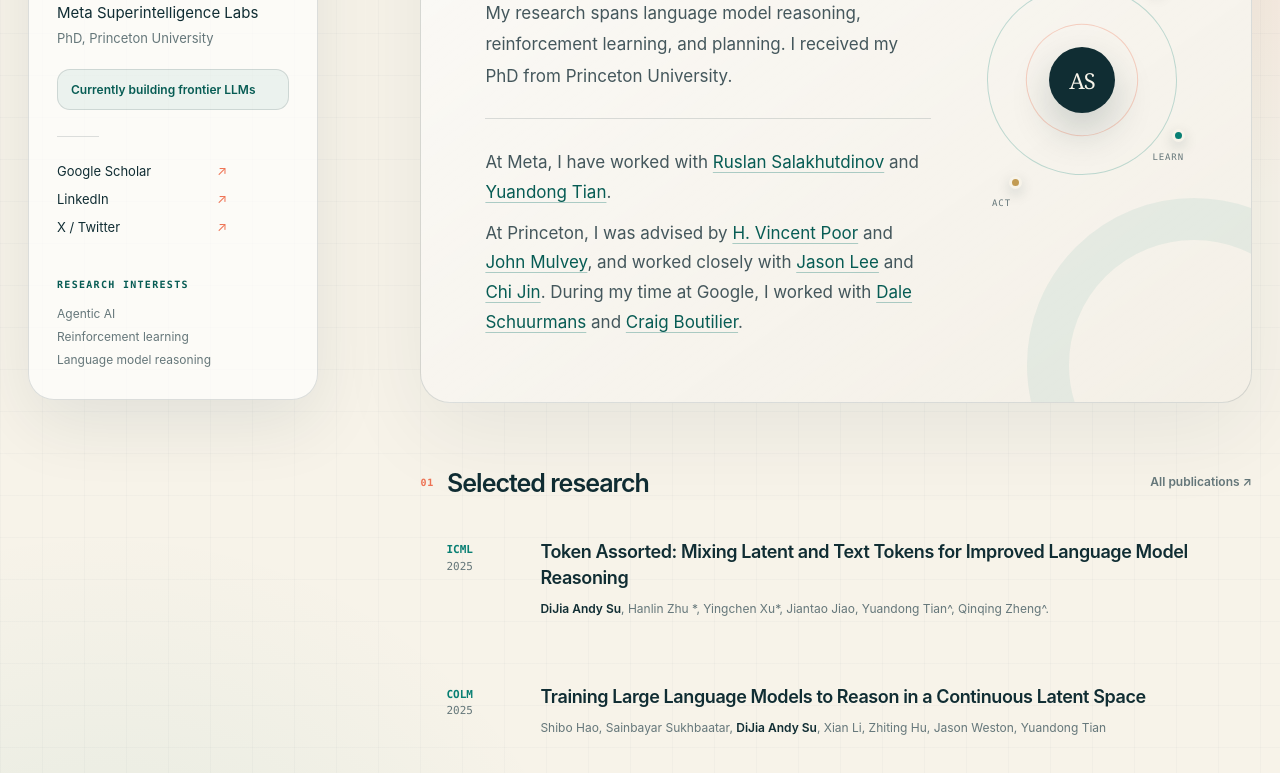
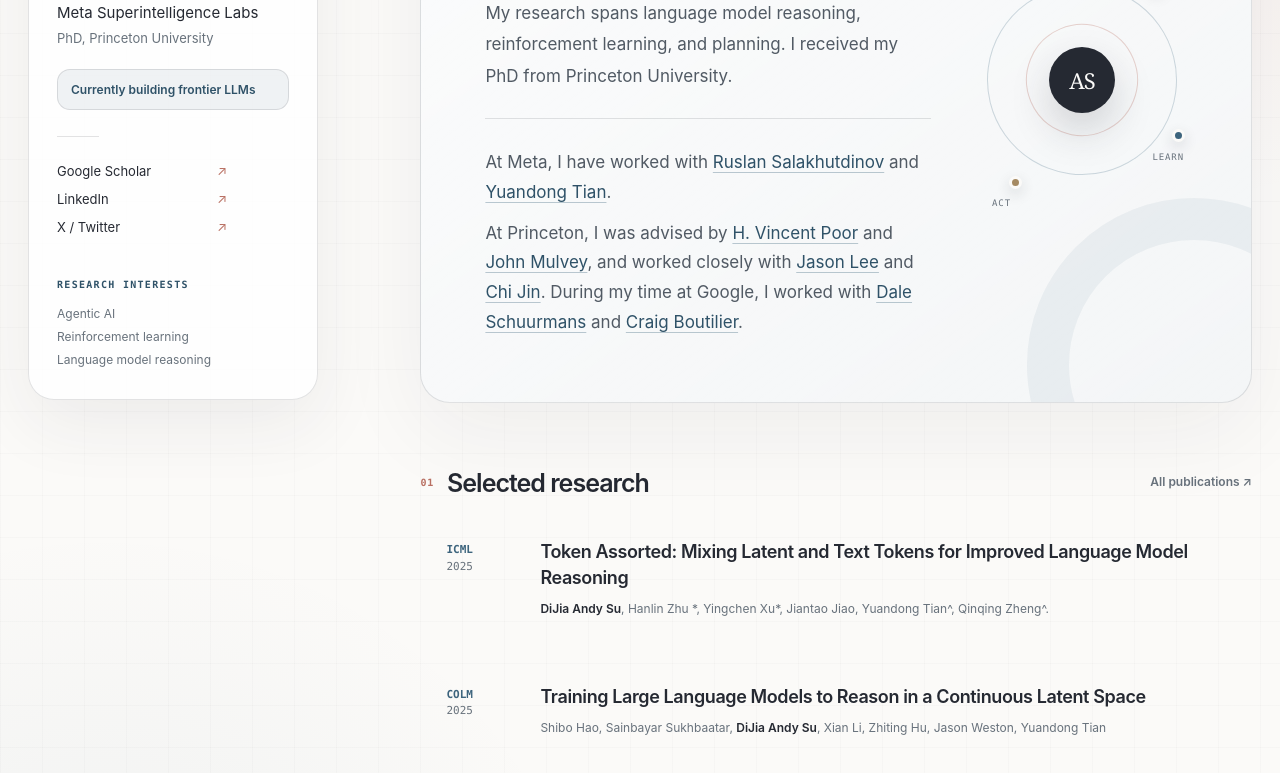
Before and after one commit to djsu-andy/andysu.github.io, a plain HTML site: page index.html in a window 1280 px wide. Shown: the part 387-1160 px from the top of the page. Drawn offline with Linux system fonts and the light colour scheme.

Commit message:
Refresh site with steel blue palette

```diff
--- a/assets/site.css
+++ b/assets/site.css
@@ -1,14 +1,14 @@
 :root {
-  --ink: #102d33;
-  --muted: #65777a;
-  --teal: #087f73;
-  --teal-dark: #075c54;
-  --coral: #ee7354;
-  --gold: #c29b52;
-  --line: rgba(16, 43, 50, 0.14);
-  --paper: #f7f3e9;
-  --paper-deep: #eee8da;
-  --surface: rgba(255, 255, 255, 0.64);
+  --ink: #252932;
+  --muted: #68727c;
+  --teal: #3d647d;
+  --teal-dark: #2f5268;
+  --coral: #b97063;
+  --gold: #a58a62;
+  --line: rgba(37, 41, 50, 0.13);
+  --paper: #fbfaf8;
+  --paper-deep: #eef1f3;
+  --surface: rgba(255, 255, 255, 0.78);
   font-family: Inter, ui-sans-serif, -apple-system, BlinkMacSystemFont, "Segoe UI", sans-serif;
   color: var(--ink);
   background: var(--paper);
@@ -23,10 +23,10 @@
   min-height: 100vh;
   margin: 0;
   background:
-    linear-gradient(rgba(16, 45, 51, 0.022) 1px, transparent 1px),
-    linear-gradient(90deg, rgba(16, 45, 51, 0.022) 1px, transparent 1px),
-    radial-gradient(circle at 90% 6%, rgba(238, 115, 84, 0.14), transparent 28rem),
-    radial-gradient(circle at 8% 58%, rgba(8, 127, 115, 0.09), transparent 32rem),
+    linear-gradient(rgba(37, 41, 50, 0.018) 1px, transparent 1px),
+    linear-gradient(90deg, rgba(37, 41, 50, 0.018) 1px, transparent 1px),
+    radial-gradient(circle at 90% 6%, rgba(185, 112, 99, 0.11), transparent 28rem),
+    radial-gradient(circle at 8% 58%, rgba(61, 100, 125, 0.07), transparent 32rem),
     var(--paper);
   background-size: 42px 42px, 42px 42px, auto, auto, auto;
 }
@@ -34,11 +34,11 @@
 a { color: inherit; text-decoration: none; }
 a:hover { color: var(--teal); }
 a:focus-visible, button:focus-visible, summary:focus-visible {
-  outline: 3px solid rgba(22, 122, 112, 0.5);
+  outline: 3px solid rgba(61, 100, 125, 0.48);
   outline-offset: 5px;
 }
 button { font: inherit; }
-::selection { background: rgba(237, 119, 87, 0.22); }
+::selection { background: rgba(185, 112, 99, 0.2); }
 
 .skip {
   position: fixed;
@@ -66,7 +66,7 @@
   align-items: center;
   justify-content: space-between;
   border-bottom: 1px solid var(--line);
-  background: rgba(247, 243, 233, 0.82);
+  background: rgba(251, 250, 248, 0.86);
   backdrop-filter: blur(18px);
 }
 
@@ -83,7 +83,7 @@
   letter-spacing: -0.02em;
   transition: color 180ms ease, transform 180ms ease, box-shadow 180ms ease;
 }
-.mark:hover { color: white; transform: translateY(-2px) rotate(-3deg); box-shadow: 0 10px 24px rgba(16, 45, 51, 0.18); }
+.mark:hover { color: white; transform: translateY(-2px) rotate(-3deg); box-shadow: 0 10px 24px rgba(37, 41, 50, 0.16); }
 .mark span { color: var(--coral); }
 
 nav { display: flex; gap: 10px; font-size: 13px; font-weight: 650; }
@@ -106,7 +106,7 @@
   border: 1px solid var(--line);
   border-radius: 26px;
   background: var(--surface);
-  box-shadow: 0 24px 70px rgba(16, 43, 50, 0.09), inset 0 1px 0 rgba(255, 255, 255, 0.72);
+  box-shadow: 0 24px 70px rgba(37, 41, 50, 0.07), inset 0 1px 0 rgba(255, 255, 255, 0.78);
 }
 .profile::before {
   position: absolute;
@@ -125,13 +125,13 @@
   text-transform: uppercase;
 }
 .eyebrow { display: flex; align-items: center; gap: 10px; margin: 2px 0 22px; }
-.eyebrow::before { width: 8px; height: 8px; border-radius: 50%; background: var(--coral); box-shadow: 0 0 0 5px rgba(237, 119, 87, 0.12); content: ""; }
+.eyebrow::before { width: 8px; height: 8px; border-radius: 50%; background: var(--coral); box-shadow: 0 0 0 5px rgba(185, 112, 99, 0.11); content: ""; }
 
 h1 { margin: 0 0 24px; font-size: 54px; font-weight: 640; letter-spacing: -0.06em; line-height: 0.96; }
 h1 .alias { color: var(--teal); font-family: Georgia, serif; font-weight: 400; font-style: italic; }
 .role { margin: 0; font-size: 15px; line-height: 1.6; }
 .institution { margin: 3px 0 0; color: var(--muted); font-size: 13px; line-height: 1.6; }
-.availability { margin: 20px 0 0; padding: 12px 13px; border: 1px solid var(--line); border-radius: 13px; background: rgba(22, 122, 112, 0.07); color: var(--teal-dark); font-size: 12px; font-weight: 640; }
+.availability { margin: 20px 0 0; padding: 12px 13px; border: 1px solid var(--line); border-radius: 13px; background: rgba(61, 100, 125, 0.08); color: var(--teal-dark); font-size: 12px; font-weight: 640; }
 .profile-rule { width: 42px; height: 1px; margin: 26px 0; background: var(--line); }
 .socials { display: flex; flex-direction: column; gap: 12px; font-size: 13px; }
 .socials a { display: flex; max-width: 170px; justify-content: space-between; }
@@ -152,7 +152,7 @@
   background:
     linear-gradient(145deg, rgba(255, 255, 255, 0.82), rgba(255, 255, 255, 0.34)),
     var(--paper-deep);
-  box-shadow: 0 28px 90px rgba(16, 45, 51, 0.07), inset 0 1px 0 rgba(255, 255, 255, 0.8);
+  box-shadow: 0 28px 90px rgba(37, 41, 50, 0.06), inset 0 1px 0 rgba(255, 255, 255, 0.82);
 }
 .intro::after {
   position: absolute;
@@ -160,23 +160,23 @@
   bottom: -130px;
   width: 250px;
   height: 250px;
-  border: 42px solid rgba(8, 127, 115, 0.07);
+  border: 42px solid rgba(61, 100, 125, 0.07);
   border-radius: 50%;
   content: "";
 }
 h2 { margin: 0 0 24px; font-size: 32px; font-weight: 560; letter-spacing: -0.04em; line-height: 1.15; }
-.intro p { position: relative; z-index: 1; max-width: 720px; margin: 18px 0 0; color: #44575c; font-size: 17px; line-height: 1.85; }
+.intro p { position: relative; z-index: 1; max-width: 720px; margin: 18px 0 0; color: #515a64; font-size: 17px; line-height: 1.85; }
 .intro-kicker { display: flex; align-items: center; gap: 10px; margin: 0 0 18px !important; color: var(--teal-dark) !important; font-family: ui-monospace, SFMono-Regular, Menlo, monospace; font-size: 10px !important; font-weight: 720; letter-spacing: 0.12em; line-height: 1.4 !important; text-transform: uppercase; }
 .intro-kicker::before { width: 24px; height: 1px; background: var(--coral); content: ""; }
 .intro-copy { position: relative; z-index: 2; }
 .intro-history { margin-top: 26px; padding-top: 18px; border-top: 1px solid var(--line); }
 .intro-history p { margin-top: 11px; line-height: 1.75; }
 .research-map { position: relative; z-index: 2; width: 210px; height: 280px; align-self: center; justify-self: end; }
-.orbit { position: absolute; top: 50%; left: 50%; border: 1px solid rgba(8, 127, 115, 0.24); border-radius: 50%; transform: translate(-50%, -50%) rotate(-14deg); }
+.orbit { position: absolute; top: 50%; left: 50%; border: 1px solid rgba(61, 100, 125, 0.24); border-radius: 50%; transform: translate(-50%, -50%) rotate(-14deg); }
 .orbit-outer { width: 190px; height: 190px; }
-.orbit-inner { width: 112px; height: 112px; border-color: rgba(238, 115, 84, 0.3); transform: translate(-50%, -50%) rotate(22deg); }
-.map-core { position: absolute; top: 50%; left: 50%; display: grid; width: 66px; height: 66px; place-items: center; border-radius: 50%; background: var(--ink); color: var(--paper); font-family: Georgia, serif; font-size: 22px; letter-spacing: -0.04em; transform: translate(-50%, -50%); box-shadow: 0 18px 40px rgba(16, 45, 51, 0.2); }
-.map-node { position: absolute; width: 13px; height: 13px; border: 3px solid var(--paper); border-radius: 50%; background: var(--coral); box-shadow: 0 5px 14px rgba(16, 45, 51, 0.18); }
+.orbit-inner { width: 112px; height: 112px; border-color: rgba(185, 112, 99, 0.3); transform: translate(-50%, -50%) rotate(22deg); }
+.map-core { position: absolute; top: 50%; left: 50%; display: grid; width: 66px; height: 66px; place-items: center; border-radius: 50%; background: var(--ink); color: var(--paper); font-family: Georgia, serif; font-size: 22px; letter-spacing: -0.04em; transform: translate(-50%, -50%); box-shadow: 0 18px 40px rgba(37, 41, 50, 0.18); }
+.map-node { position: absolute; width: 13px; height: 13px; border: 3px solid var(--paper); border-radius: 50%; background: var(--coral); box-shadow: 0 5px 14px rgba(37, 41, 50, 0.16); }
 .node-one { top: 38px; right: 24px; }
 .node-two { right: 2px; bottom: 78px; background: var(--teal); }
 .node-three { bottom: 31px; left: 32px; background: var(--gold); }
@@ -184,7 +184,7 @@
 .label-one { top: 18px; right: 5px; }
 .label-two { right: 3px; bottom: 58px; }
 .label-three { bottom: 12px; left: 15px; }
-.text-link { color: var(--teal-dark); text-decoration: underline; text-decoration-color: rgba(22, 122, 112, 0.34); text-underline-offset: 4px; }
+.text-link { color: var(--teal-dark); text-decoration: underline; text-decoration-color: rgba(61, 100, 125, 0.34); text-underline-offset: 4px; }
 
 .section { padding-top: 66px; }
 .section-header { display: flex; align-items: baseline; justify-content: space-between; gap: 20px; margin-bottom: 16px; }
@@ -205,7 +205,7 @@
   background: rgba(255, 255, 255, 0);
   transition: background-color 180ms ease, border-color 180ms ease, transform 180ms ease, box-shadow 180ms ease;
 }
-.paper:hover { transform: translateY(-3px); border-color: var(--line); background: rgba(255, 255, 255, 0.62); box-shadow: 0 18px 46px rgba(16, 45, 51, 0.07); }
+.paper:hover { transform: translateY(-3px); border-color: var(--line); background: rgba(255, 255, 255, 0.7); box-shadow: 0 18px 46px rgba(37, 41, 50, 0.06); }
 .venue { padding-top: 3px; color: var(--teal); font-family: ui-monospace, SFMono-Regular, Menlo, monospace; font-size: 11px; font-weight: 720; line-height: 1.5; text-transform: uppercase; }
 .venue span { display: block; color: var(--muted); font-weight: 400; }
 .paper h3 { margin: 0 0 9px; font-size: 18px; font-weight: 630; letter-spacing: -0.022em; line-height: 1.42; }
@@ -218,7 +218,7 @@
 summary { padding: 20px 4px; color: var(--teal-dark); cursor: pointer; font-size: 13px; font-weight: 650; }
 .archive[open] summary { border-bottom: 1px solid var(--line); }
 
-.patent { position: relative; margin-top: 12px; padding: 22px 24px 22px 30px; border: 1px solid var(--line); border-radius: 16px; background: rgba(255, 255, 255, 0.42); box-shadow: inset 3px 0 0 rgba(194, 155, 82, 0.65); }
+.patent { position: relative; margin-top: 12px; padding: 22px 24px 22px 30px; border: 1px solid var(--line); border-radius: 16px; background: rgba(255, 255, 255, 0.52); box-shadow: inset 3px 0 0 rgba(165, 138, 98, 0.58); }
 .patent h3 { margin: 0 0 8px; font-size: 16px; font-weight: 620; line-height: 1.5; }
 .patent p { margin: 0; color: var(--muted); font-size: 12px; line-height: 1.7; }
 
@@ -226,7 +226,7 @@
 .footer-links { display: flex; gap: 22px; }
 
 .privacy-page { width: min(760px, calc(100% - 40px)); margin: 70px auto; }
-.privacy-page p, .privacy-page li { color: #44575c; font-size: 16px; line-height: 1.85; }
+.privacy-page p, .privacy-page li { color: #515a64; font-size: 16px; line-height: 1.85; }
 .privacy-page h1 { margin: 36px 0 28px; font-size: 45px; line-height: 1.08; }
 .privacy-page h2 { margin-top: 38px; font-size: 23px; }
 .privacy-page a { color: var(--teal-dark); text-decoration: underline; text-underline-offset: 4px; }
--- a/index.html
+++ b/index.html
@@ -5,7 +5,7 @@
     <meta name="viewport" content="width=device-width, initial-scale=1">
     <title>DiJia (Andy) Su — AI Research Scientist</title>
     <meta name="description" content="DiJia (Andy) Su is an AI research scientist at Meta Superintelligence Labs. Research in agentic AI, reinforcement learning, and language model reasoning.">
-    <meta name="theme-color" content="#f7f3e9">
+    <meta name="theme-color" content="#fbfaf8">
     <meta name="referrer" content="strict-origin-when-cross-origin">
     <link rel="canonical" href="https://andysu.org/">
     <meta property="og:title" content="DiJia (Andy) Su — AI Research Scientist">
```
Also changed, not shown: privacy.html (+1 -1 lines).
